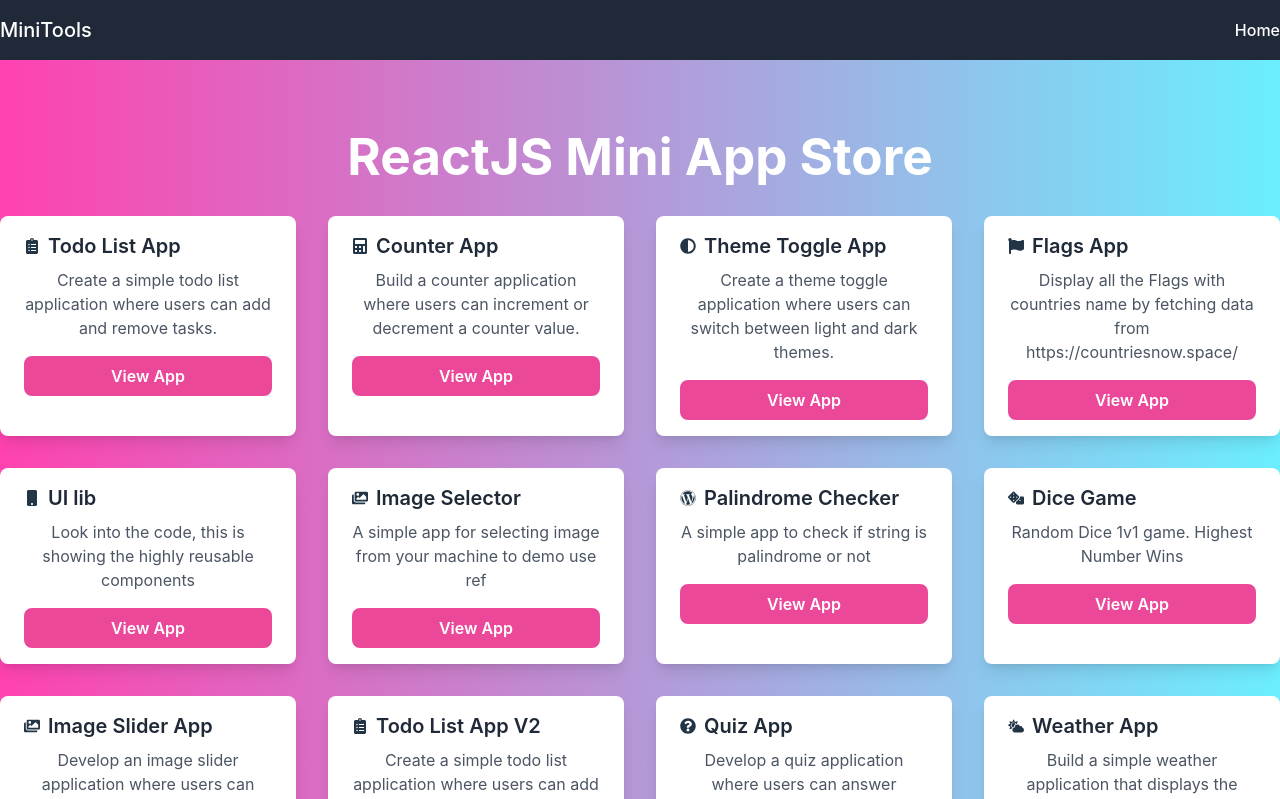
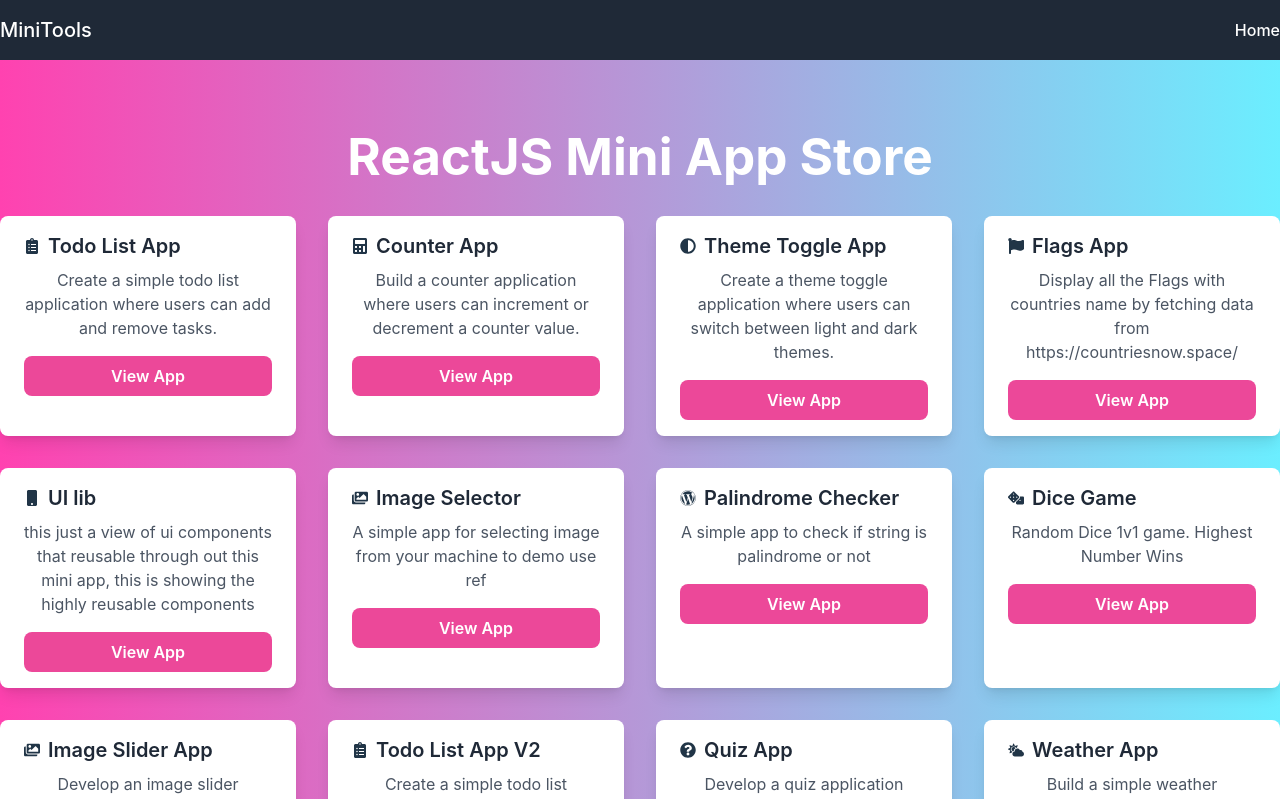
Before and after one commit to sehaj97/MiniAppLibrary, a React (Vite) app: page / in a window 1280 px wide. Shown: the top 799 px of the page. Built offline with nearby package versions, Linux system fonts and the light colour scheme.

Commit message:
updated content

```diff
--- a/src/Pages/Home/index.jsx
+++ b/src/Pages/Home/index.jsx
@@ -7,7 +7,7 @@ const projects = [
   { id: 2, title: 'Counter App', description: 'Build a counter application where users can increment or decrement a counter value.', link: '/counterapp', icon: <FaCalculator /> },
   { id: 3, title: 'Theme Toggle App', description: 'Create a theme toggle application where users can switch between light and dark themes.', link: '/themeapp', icon: <FaAdjust /> },
   { id: 4, title: 'Flags App', description: 'Display all the Flags with countries name by fetching data from https://countriesnow.space/', link: '/flagsapp', icon: <FaFlag /> },
-  { id: 5, title: 'UI lib', description: 'Look into the code, this is showing the highly reusable components', link: '/reuse', icon: <FaMobile /> },
+  { id: 5, title: 'UI lib', description: 'this just a view of ui components that reusable through out this mini app, this is showing the highly reusable components', link: '/reuse', icon: <FaMobile /> },
   { id: 6, title: 'Image Selector', description: 'A simple app for selecting image from your machine to demo use ref ', link: '/imagepicker', icon: <FaImages /> },
   { id: 7, title: 'Palindrome Checker', description: 'A simple app to check if string is palindrome or not', link: '/palindrome', icon: <FaWordpress /> },
   { id: 8, title: 'Dice Game', description: 'Random Dice 1v1 game. Highest Number Wins', link: '/dicegame', icon: <FaDice /> },
```
